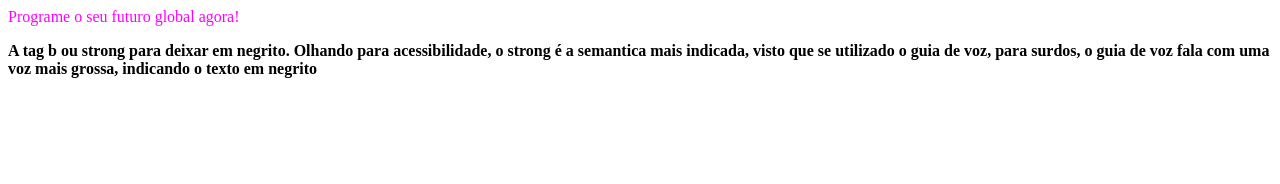
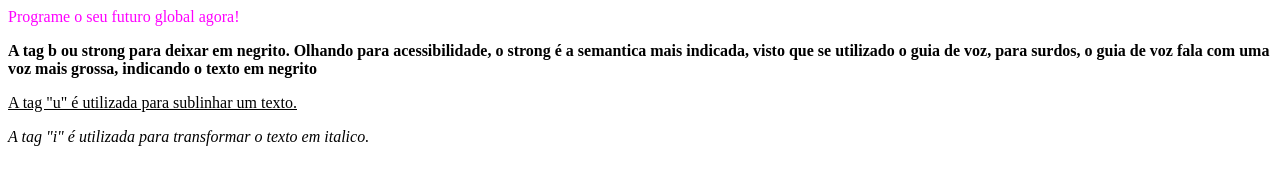
Before and after one commit to talitadvieira/nttData, a plain HTML site: page set-text.html in a window 1280 px wide. Drawn offline with Linux system fonts and the light colour scheme.

Commit message:
set-text.html

```diff
--- a/set-text.html
+++ b/set-text.html
@@ -11,5 +11,9 @@
 
 
     <p><b>A tag b ou strong para deixar em negrito. Olhando para acessibilidade, o strong é a semantica mais indicada, visto que se utilizado o guia de voz, para surdos, o guia de voz fala com uma voz mais grossa, indicando o texto em negrito</p></b>
+
+    <p><u>A tag "u" é utilizada para sublinhar um texto.</p></u>
+
+    <p><i>A tag "i" é utilizada para transformar o texto em italico.</p></i>
 </body>
 </html>
```
